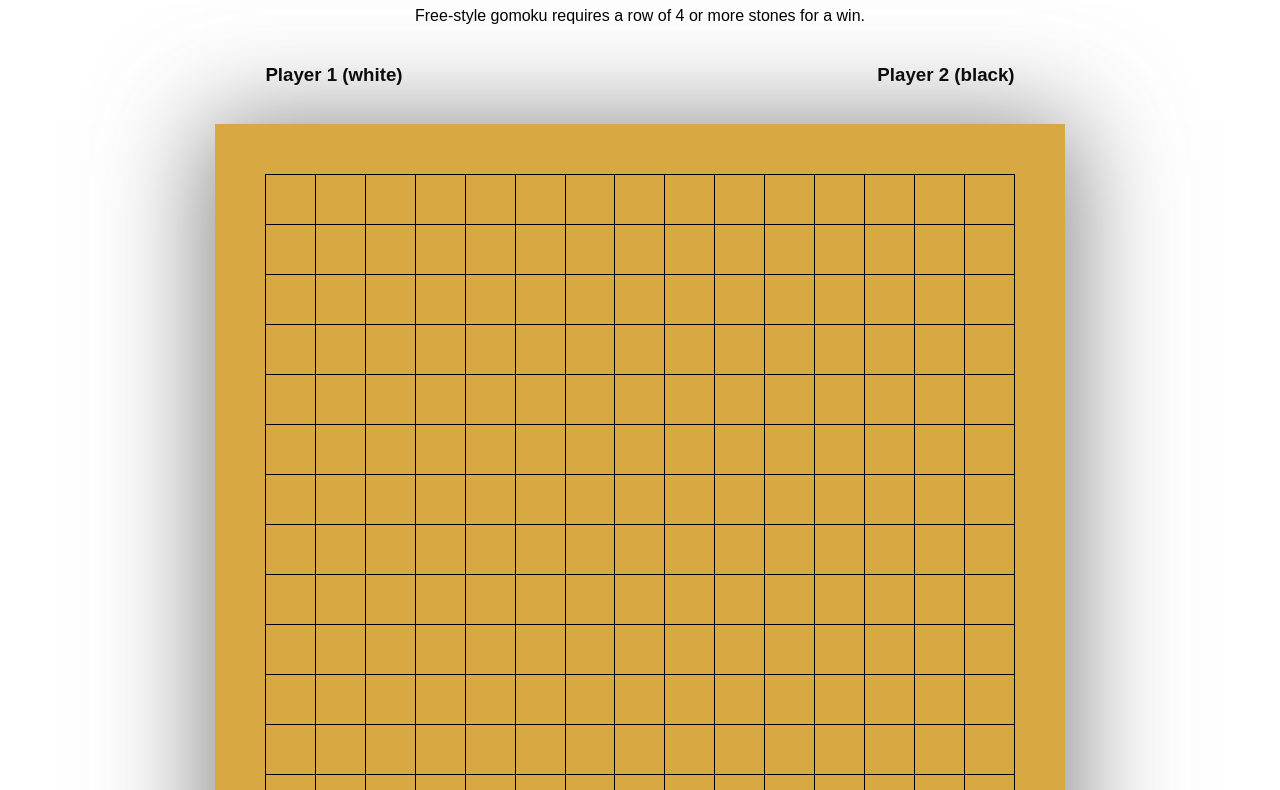
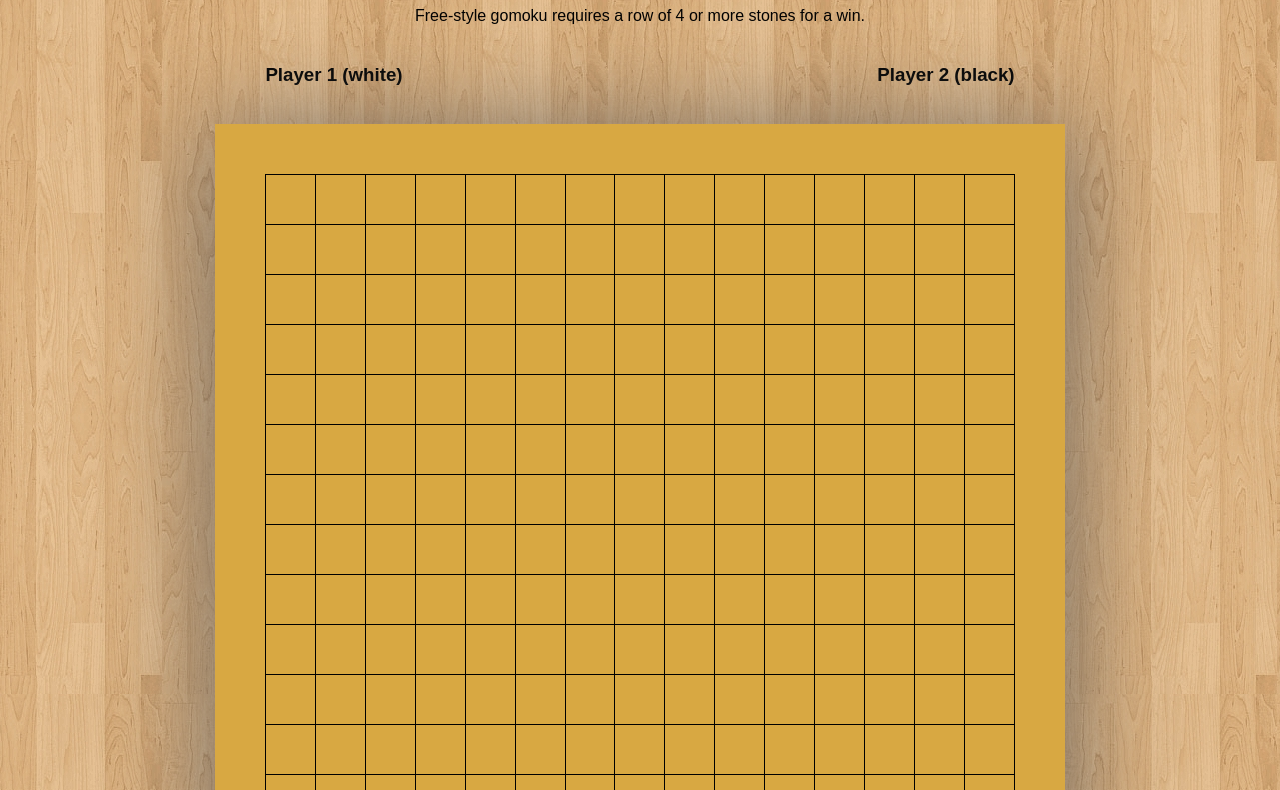
Before and after one commit to vmatviishyn/vmatviishyn.github.io, a plain HTML site: page gomoku/index.html in a window 1280 px wide. Shown: the part 73-863 px from the top of the page. Drawn offline with Linux system fonts and the light colour scheme.

Commit message:
Test 0.1

```diff
--- a/gomoku/styles/style.css
+++ b/gomoku/styles/style.css
@@ -5,6 +5,10 @@
 
 header{
     text-align: center;
+}
+
+body{
+    background-image: url("../img/woodfloor.jpg");
 }
 
 .players{
```
Also changed, not shown: gomoku/img/woodfloor.jpg (added).
